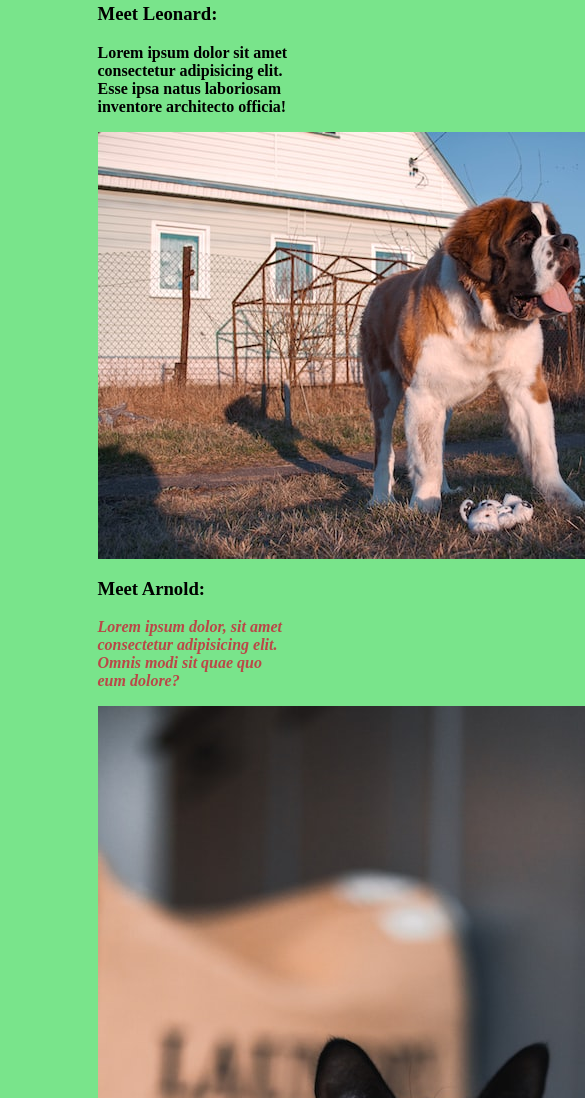
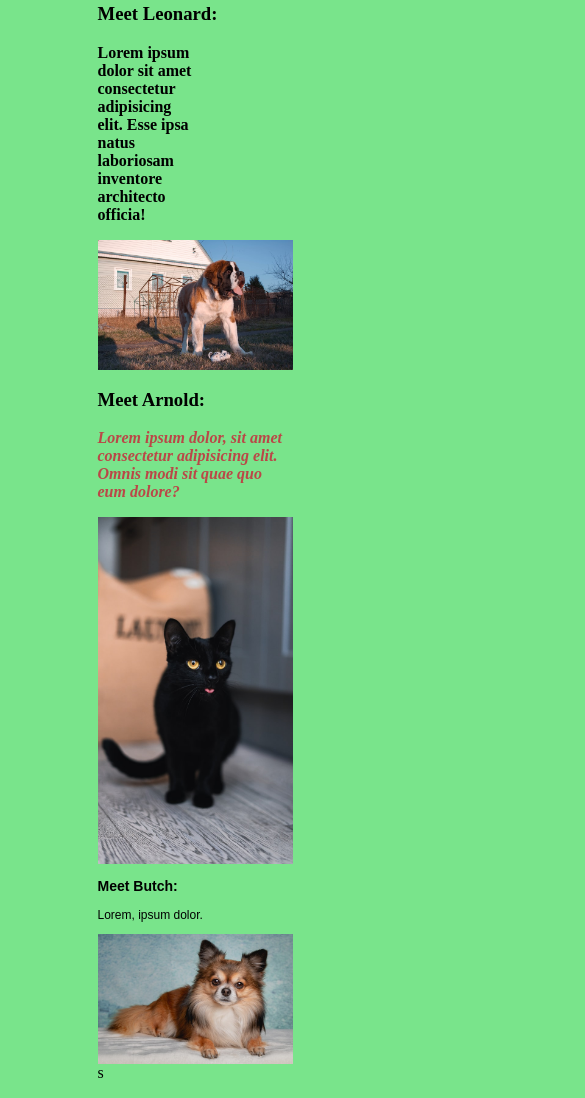
Before and after one commit to jamaier/animal-shelter, a plain HTML site: page index.html in a window 390 px wide. Shown: the part 192-1290 px from the top of the page, 585 px wide, since content can reach past the window. Drawn offline with Linux system fonts and the light colour scheme.

Commit message:
BIGFIX:Fix class typo breaking images responsiveness.

```diff
--- a/css/styles.css
+++ b/css/styles.css
@@ -12,6 +12,9 @@ body {
 
 .leonard p {
   font-weight: 900;
+  width: 50%;
+  max-width: 400px;
+  height: auto;
 }
 
 .arnold p {
@@ -31,23 +34,26 @@ body {
   color: orange;
 }
 
+.respond {
+    max-width: 100%;
+    height: auto;
+}
 
-@media screen and (min-width: 780px) {
+@media screen and (min-width: 781px) {
   .column {
     width: 350px;
-    float: left;
     padding: 25px;
   }
 }
 
-@media screen and (max-width: 850px) and (min-width: 500px) {
+@media screen and (max-width: 780px) and (min-width: 500px) {
   body {
     background-color: black;
     color: white;
   }
 }
 
-@media screen and (max-width: 480px) {
+@media screen and (max-width: 499px) {
   body {
     background-color: rgb(121, 228, 139);
   }
--- a/index.html
+++ b/index.html
@@ -13,25 +13,25 @@
   <div class="leonard">
     <h3>Meet Leonard:</h3>
     <p>Lorem ipsum dolor sit amet consectetur adipisicing elit. Esse ipsa natus laboriosam inventore architecto officia!</p>
-    <img src="img/big-dog.jpg" alt="large dog">
+    <img class="respond" src="img/big-dog.jpg" alt="large dog">
   </div>
 
   <div class="arnold">
     <h3>Meet Arnold:</h3>
     <p>Lorem ipsum dolor, sit amet consectetur adipisicing elit. Omnis modi sit quae quo eum dolore?</p>
-    <img src="img/black cat.jpg" alt="black cat">
+    <img class="respond" src="img/black cat.jpg" alt="black cat">
   </div>
 
   <div class="Butch">
     <h3>Meet Butch:</h3>
     <p>Lorem, ipsum dolor.</p>
-    <img src="img/small-dog.jpg" alt="small dog">
-  </div>
+    <img class="respond" src="img/small-dog.jpg" alt="small dog">
+  </div>s
 
   <div class="tinkerbell">
     <h3>Meet Tinkerbell</h3>
     <p>Lorem ipsum dolor sit amet consectetur, adipisicing elit. Neque, velit unde iure saepe voluptates doloremque quaerat veritatis obcaecati accusamus praesentium aspernatur omnis earum natus assumenda quis inventore ad cupiditate facere, modi quasi, aperiam distinctio fugiat!</p>
-    <img src="img/white-gray-cat.jpg" alt="white and gray cat">
+    <img class="respond" src="img/white-gray-cat.jpg" alt="white and gray cat">
   </div>
 
 </body>
```
